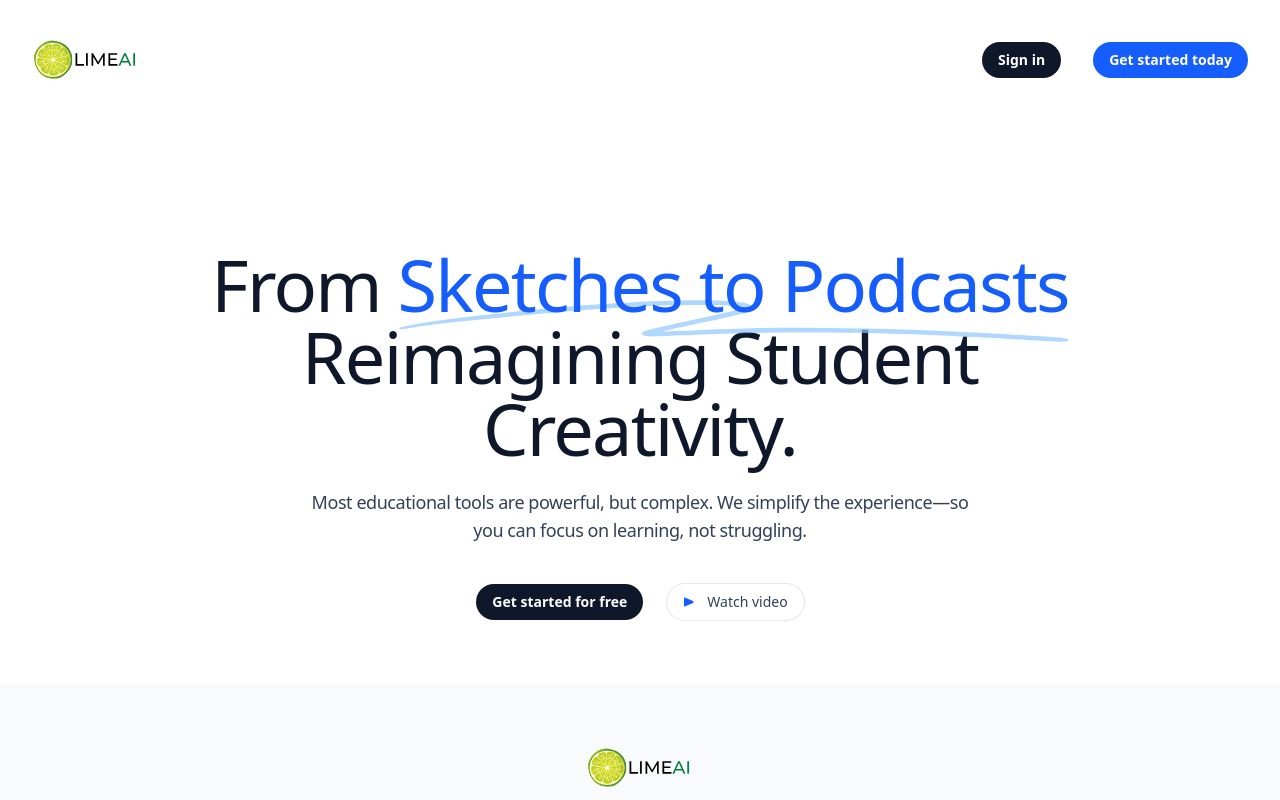
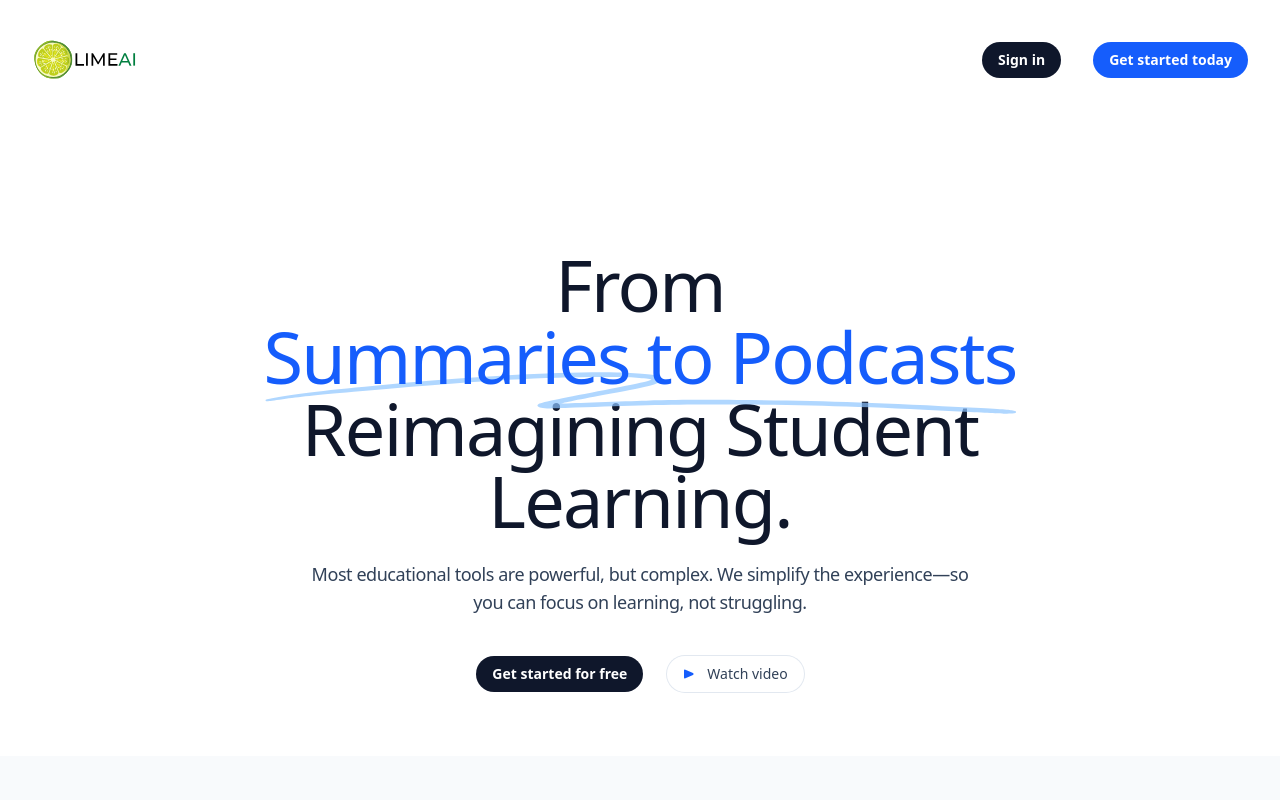
Before and after one commit to Om-Thanage/LimeAi, a React (Vite) app in the folder frontend/: page / in a window 1280 px wide. Shown: the top 800 px of the page. Built offline with nearby package versions, Linux system fonts and the light colour scheme; no server answers.

Commit message:
fix: minor fixes on landing page

```diff
--- a/frontend/src/components/Button.jsx
+++ b/frontend/src/components/Button.jsx
@@ -29,7 +29,6 @@ const variantStyles = {
   },
 };
 
-
 export function Button({ className, ...props }) {
   props.variant ??= 'solid';
   props.color ??= 'slate';
@@ -44,9 +43,24 @@ export function Button({ className, ...props }) {
     className,
   );
 
+  // Check if the href is external (starts with http or https)
+  const isExternalLink = props.href?.startsWith('http');
+
   return typeof props.href === 'undefined' ? (
     <button className={className} {...props} />
+  ) : isExternalLink ? (
+    // Use regular anchor tag for external links with target="_blank" and security attributes
+    <a
+      href={props.href}
+      className={className}
+      target="_blank"
+      rel="noopener noreferrer"
+      {...props}
+    >
+      {props.children}
+    </a>
   ) : (
+    // Use React Router's Link for internal navigation
     <Link to={props.href} className={className} {...props} />
   );
 }
--- a/frontend/src/components/Footer.jsx
+++ b/frontend/src/components/Footer.jsx
@@ -12,7 +12,7 @@ export function Footer() {
         </div>
         <div className="flex flex-col items-center border-t border-slate-400/10 py-10 sm:flex-row-reverse sm:justify-between">
           <div className="flex gap-x-6">
-            <a href="https://github.com/Om-Thanage/LimeAi" className="group" aria-label="LimeAI on GitHub">
+            <a href="https://github.com/Om-Thanage/LimeAi" target="_blank" className="group" aria-label="LimeAI on GitHub">
               <svg
                 className="h-6 w-6 fill-slate-500 group-hover:fill-slate-700"
                 aria-hidden="true"
--- a/frontend/src/components/Hero.jsx
+++ b/frontend/src/components/Hero.jsx
@@ -23,9 +23,9 @@ export function Hero() {
           >
             <path d="M203.371.916c-26.013-2.078-76.686 1.963-124.73 9.946L67.3 12.749C35.421 18.062 18.2 21.766 6.004 25.934 1.244 27.561.828 27.778.874 28.61c.07 1.214.828 1.121 9.595-1.176 9.072-2.377 17.15-3.92 39.246-7.496C123.565 7.986 157.869 4.492 195.942 5.046c7.461.108 19.25 1.696 19.17 2.582-.107 1.183-7.874 4.31-25.75 10.366-21.992 7.45-35.43 12.534-36.701 13.884-2.173 2.308-.202 4.407 4.442 4.734 2.654.187 3.263.157 15.593-.78 35.401-2.686 57.944-3.488 88.365-3.143 46.327.526 75.721 2.23 130.788 7.584 19.787 1.924 20.814 1.98 24.557 1.332l.066-.011c1.201-.203 1.53-1.825.399-2.335-2.911-1.31-4.893-1.604-22.048-3.261-57.509-5.556-87.871-7.36-132.059-7.842-23.239-.254-33.617-.116-50.627.674-11.629.54-42.371 2.494-46.696 2.967-2.359.259 8.133-3.625 26.504-9.81 23.239-7.825 27.934-10.149 28.304-14.005.417-4.348-3.529-6-16.878-7.066Z" />
           </svg>
-          <span className="relative">Sketches to Podcasts</span>
+          <span className="relative">Summaries to Podcasts</span>
         </span>{' '}
-        Reimagining Student Creativity.
+        Reimagining Student Learning.
       </h2>
       <p className="mx-auto mt-6 max-w-2xl text-lg tracking-tight text-slate-700">
       Most educational tools are powerful, but complex. We simplify the experience—so you can focus on learning, not struggling.
@@ -33,7 +33,7 @@ export function Hero() {
       <div className="mt-10 flex justify-center gap-x-6">
         <Button href="/login">Get started for free</Button>
         <Button
-          href="https://www.youtube.com/watch?v=dQw4w9WgXcQ"
+          href="https://www.youtube.com/watch?v=F7Y3gW7VAbU"
           variant="outline"
         >
           <svg
--- a/frontend/src/pages/Dashboard.jsx
+++ b/frontend/src/pages/Dashboard.jsx
@@ -16,7 +16,7 @@ const interFontStyle = `
   @import url('https://fonts.googleapis.com/css2?family=Inter:wght@100;200;300;400;500;600;700;800;900&display=swap');
 `;
 
-const Flowchart = lazy(() => import('./flowchart'));
+const Flowchart = lazy(() => import('./Flowchart'));
 const Summary = lazy(() => import('./Summary'));
 const Podcast = lazy(() => import('./Podcast'));
 const Whiteboard = lazy(() => import('./Whiteboard'));
--- a/frontend/src/pages/flowchart.jsx
+++ b/frontend/src/pages/flowchart.jsx
@@ -1,6 +1,6 @@
 import React, { useState, useEffect, useRef } from 'react';
 import mermaid from 'mermaid';
-import './flowchart.css';
+import './Flowchart.css';
 import { useAuth } from '../context/AuthContext';
 import { saveContentToFirestore } from '../utils/firebaseHelpers';
 
```
Also changed, not shown: 1 other file (tests, documents, lock files or other folders).
